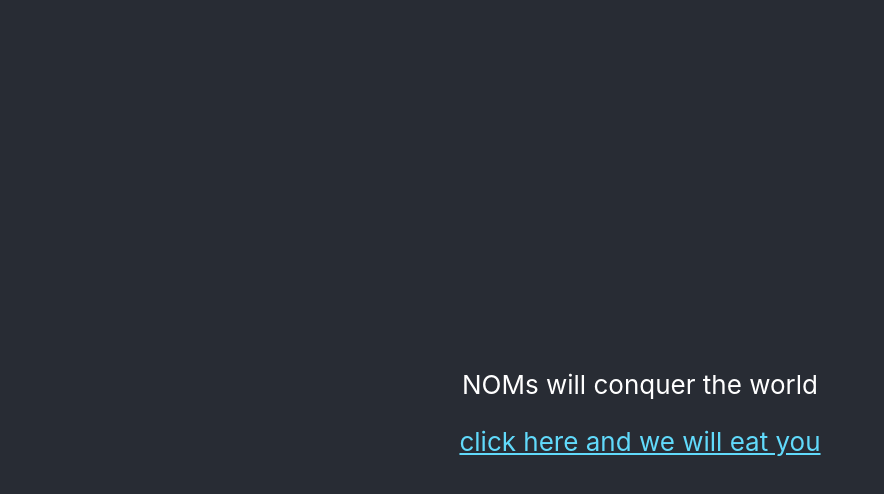
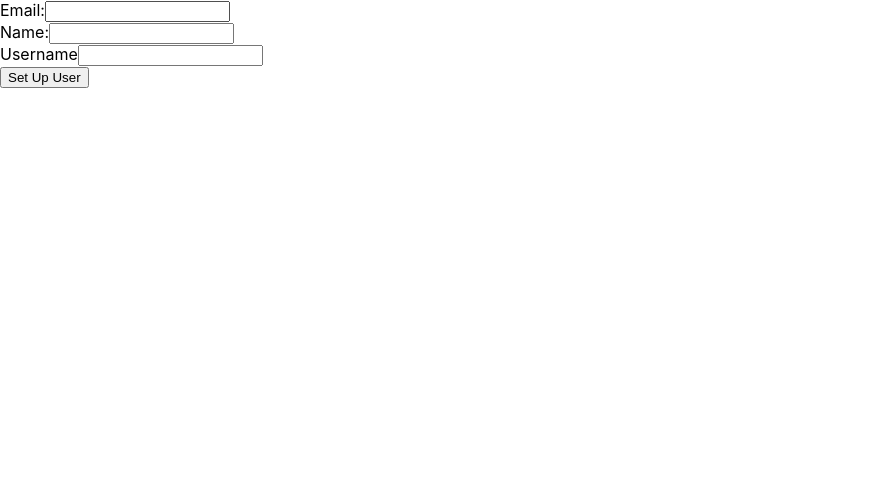
Before and after one commit to PopKobs/IS3106_group_project, a React (Create React App) app in the folder noms-food/: page / in a window 1280 px wide. Shown: the top 494 px of the page, without its empty margins (0-884 px from the left). Built offline with nearby package versions, Linux system fonts and the light colour scheme.

Commit message:
Able to create user

```diff
--- a/noms-food/src/App.js
+++ b/noms-food/src/App.js
@@ -1,26 +1,127 @@
-import { useEffect } from "react";
 import db from "./firebase";
 import logo from './logo.svg';
 import './App.css';
 
-function App() {
+import React, { useState, useEffect } from "react";
+import {
+  collection,
+  addDoc,
+  doc,
+  setDoc,
+  query,
+  where,
+  getDocs,
+  getFirestore,
+} from "firebase/firestore";
+
+const App = () => {
+  const [profile, setProfile] = useState({
+    email: "",
+    name: "",
+    username: "",
+  });
+
+  const currentUser = profile;
+
+
+
+  const fetchExistingProfile = async (email) => {
+    const db = getFirestore();
+
+    try {
+      const userCollectionRef = collection(db, "User");
+      const userQuery = query(userCollectionRef, where("email", "==", email));
+      const userSnapshot = await getDocs(userQuery);
+
+      if (!userSnapshot.empty) {
+        const existingProfile = userSnapshot.docs[0].data();
+        setProfile(existingProfile);
+      }
+    } catch (error) {
+      console.error("Error fetching existing user profile", error);
+    }
+  };
+
+  const handleInputChange = (event) => {
+    const { name, value, type, checked } = event.target;
+    if (type === "checkbox") {
+      setProfile((prevProfile) => ({
+        ...prevProfile,
+        [name]: prevProfile[name].includes(value)
+          ? prevProfile[name].filter((i) => i !== value)
+          : [...prevProfile[name], value],
+      }));
+    } else {
+      setProfile((prevProfile) => ({
+        ...prevProfile,
+        [name]: value,
+      }));
+    }
+  };
+
+  const handleNewUser = async (profile) => {
+    const db = getFirestore();
+
+    try {
+      const userCollectionRef = collection(db, "Users");
+      await addDoc(userCollectionRef, profile);
+      console.log("User profile added to database!");
+    } catch (error) {
+      console.error("Error adding user", error);
+      throw error;
+    }
+  };
+
+  const handleSubmit = async (event) => {
+    event.preventDefault();
+    try {
+      await handleNewUser(profile);
+    } catch (error) {
+      console.error("Error handling user profile:", error);
+    }
+  };
+
   return (
-    <div className="App">
-      <header className="App-header">
-        <p>
-          NOMs will conquer the world
-        </p>
-        <a
-          className="App-link"
-          href="https://reactjs.org"
-          target="_blank"
-          rel="noopener noreferrer"
-        >
-          click here and we will eat you
-        </a>
-      </header>
-    </div>
+    <>
+      <div className="profile-page-container">
+        <form className="profile-form" onSubmit={handleSubmit}>
+        <div className="form-group">
+            <label htmlFor="email">Email:</label>
+            <input
+              type="email"
+              id="email"
+              name="email"
+              value={profile.email}
+              onChange={handleInputChange}
+            />
+            </div>
+          <div className="form-group">
+            <label htmlFor="name">Name:</label>
+            <input
+              type="text"
+              id="name"
+              name="name"
+              value={profile.name}
+              onChange={handleInputChange}
+            />
+          </div>
+          <div className="form-group">
+            <label htmlFor="username">Username</label>
+            <input
+              type="text"
+              id="username"
+              name="username"
+              value={profile.username}
+              onChange={handleInputChange}
+            />
+            </div>
+
+          <button type="submit">Set Up User</button>
+        </form>
+      </div>
+
+    </>
   );
-}
+};
 
 export default App;
```
